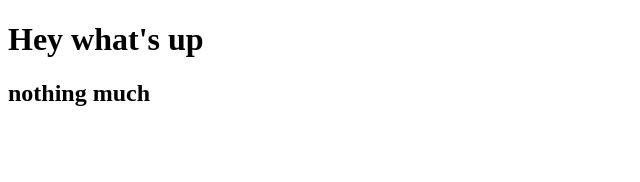
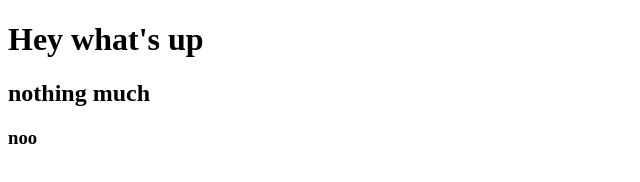
Before and after one commit to sarialtaher/sarialtaher.github.io, a plain HTML site: page ex_1/index.html in a window 1280 px wide. Shown: the full height of the page, 0-640 px from the left. Drawn offline with Linux system fonts and the light colour scheme.

Commit message:
Updated trial

```diff
--- a/ex_1/index.html
+++ b/ex_1/index.html
@@ -6,5 +6,6 @@
 <body>
 <h1>Hey what's up</h1>
 <h2>nothing much</h2>
+<h3>noo</h3>
 </body>
 </html>
```
